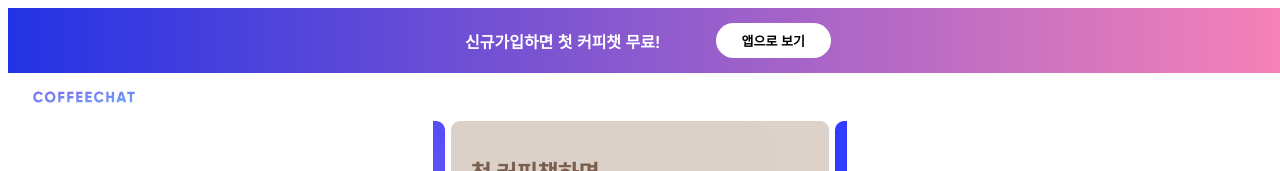
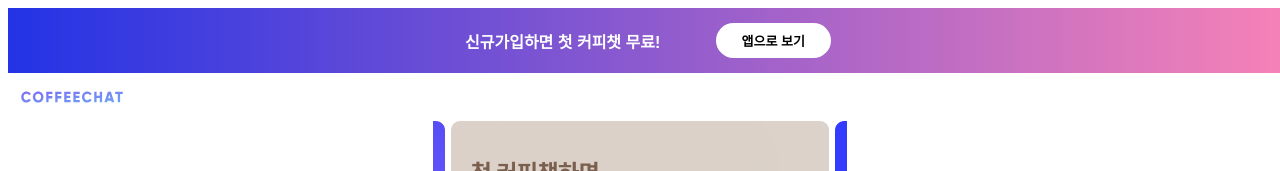
Before and after one commit to swimmingone/coffee-clone, a Next.js app: page / in a window 1280 px wide. Shown: the top 171 px of the page. Built offline with nearby package versions, Linux system fonts and the light colour scheme.

Commit message:
edit subheader css

```diff
--- a/components/SubHeader.tsx
+++ b/components/SubHeader.tsx
@@ -5,7 +5,6 @@ const Container = styled.div`
 	height: 48px;
 	display: flex;
 	background-color: white;
-	margin: 0px 8px 0px 12px;
 	justify-content: space-between;
 `;
 
```
